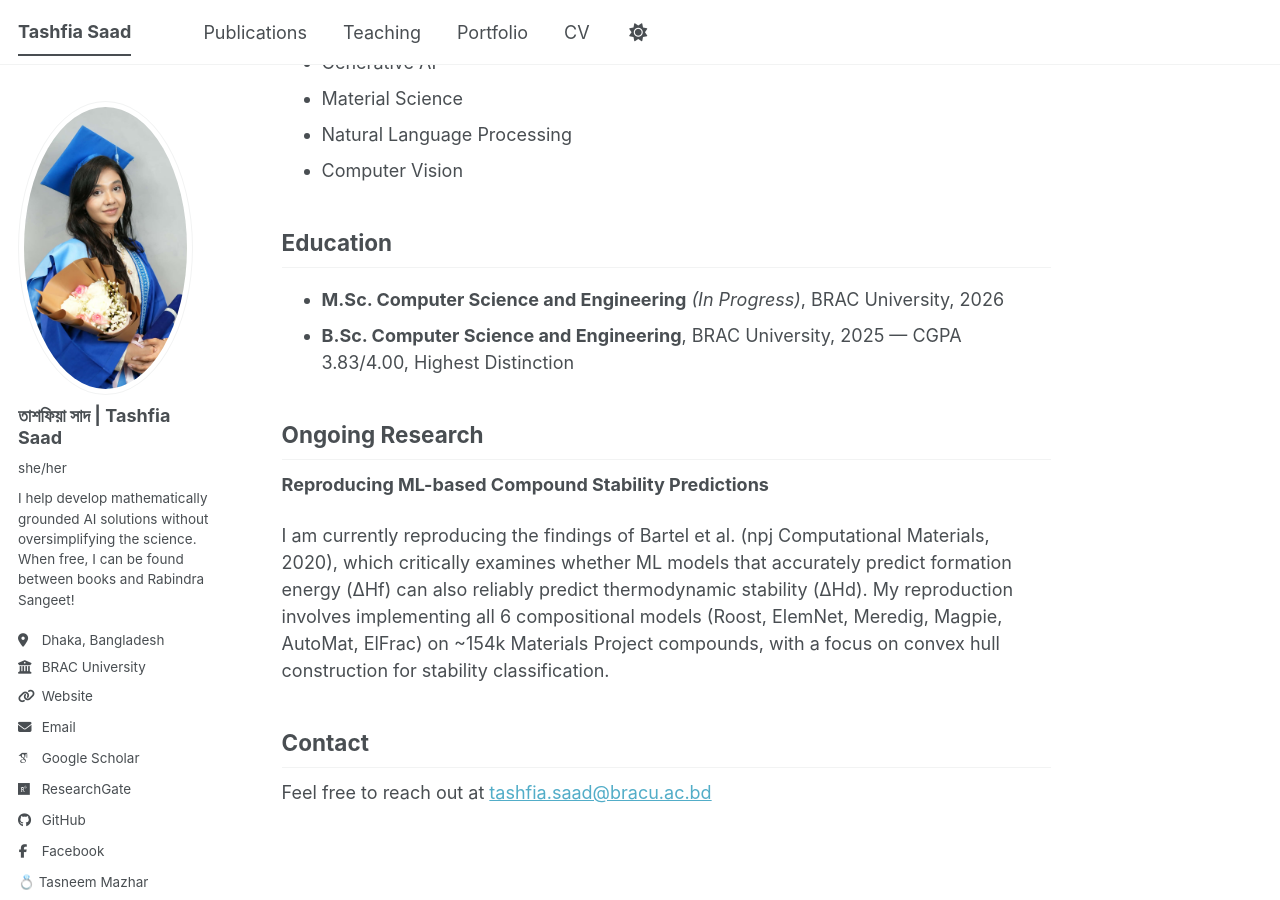
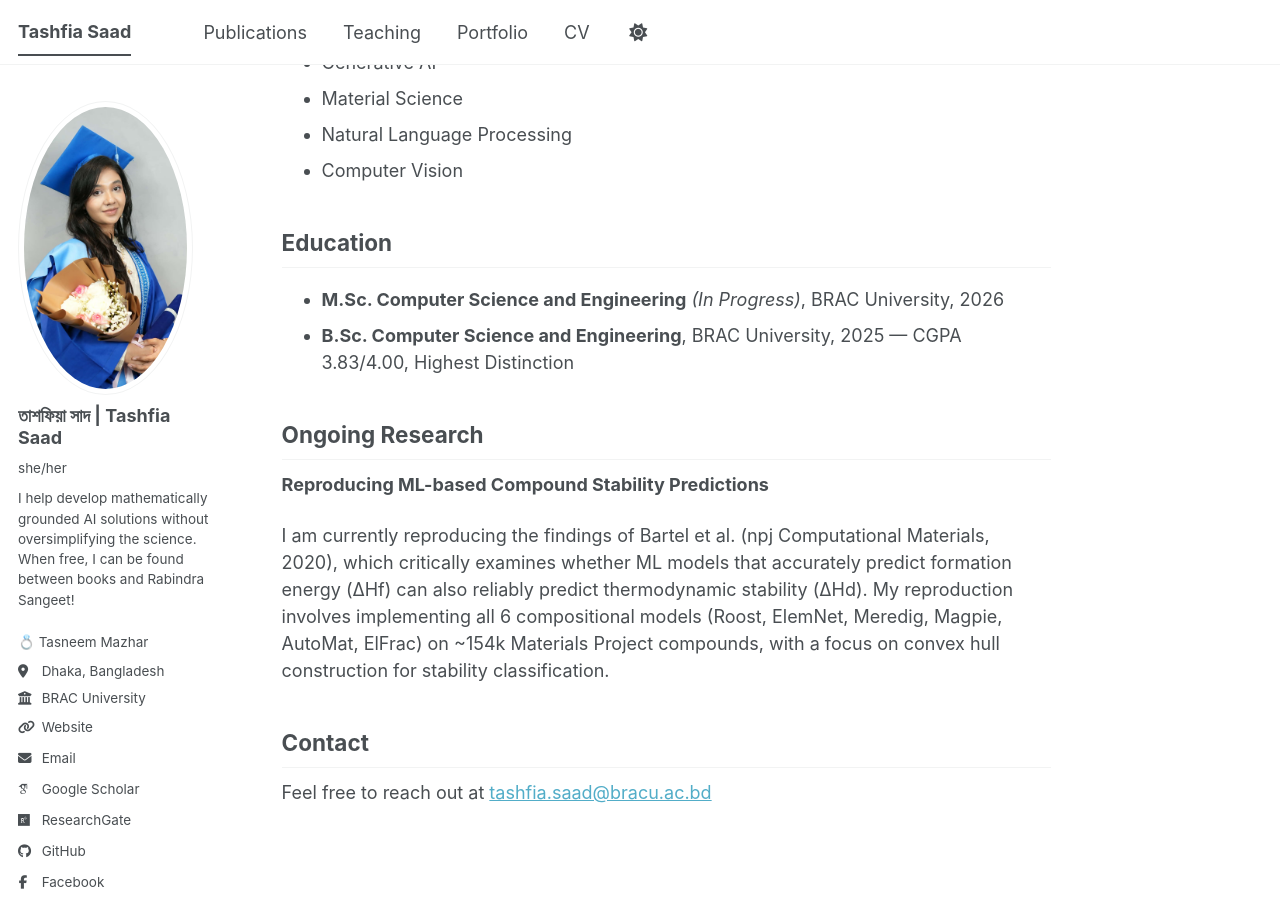
Before and after one commit to saadtashfia/saadtashfia.github.io, a Jekyll site: the page built from _pages/about.md, in a window 1280 px wide and 900 px high, scrolled down 373 px. Built offline with Jekyll 4.4.1, drawn with Linux system fonts in a browser that asks for light colours; some web fonts are replaced; a script bundle is joined from its source files by our own code; library files that are not in the unit come from our copies; some of the changed lines change nothing that is shown.

Commit message:
Update author-profile.html

```diff
--- a/_includes/author-profile.html
+++ b/_includes/author-profile.html
@@ -24,6 +24,7 @@
     <button class="btn btn--inverse">Follow</button>
     <ul class="author__urls social-icons">
       <!-- Font Awesome icons / Biographic information  -->
+      <li><a href="https://tasneem-mazhar.github.io/" target="_blank" rel="noopener">💍 Tasneem Mazhar</a></li>
       {% if author.location %}
         <li class="author__desktop"><i class="fas fa-fw fa-location-dot icon-pad-right" aria-hidden="true"></i>{{ author.location }}</li>
       {% endif %}
@@ -106,12 +107,6 @@
   <li><a href="https://www.facebook.com/{{ author.facebook }}"><i class="fab fa-fw fa-facebook-f icon-pad-right" aria-hidden="true"></i>Facebook</a></li>
 {% endif %}
 
-<li>
-  <a href="https://tasneem-mazhar.github.io/">
-    💍 Tasneem Mazhar
-  </a>
-</li>
-
 {% if author.flickr %}
   <li><a href="https://www.flickr.com/{{ author.flickr }}"><i class="fab fa-fw fa-flickr icon-pad-right" aria-hidden="true"></i>Flickr</a></li>
 {% endif %}
```
